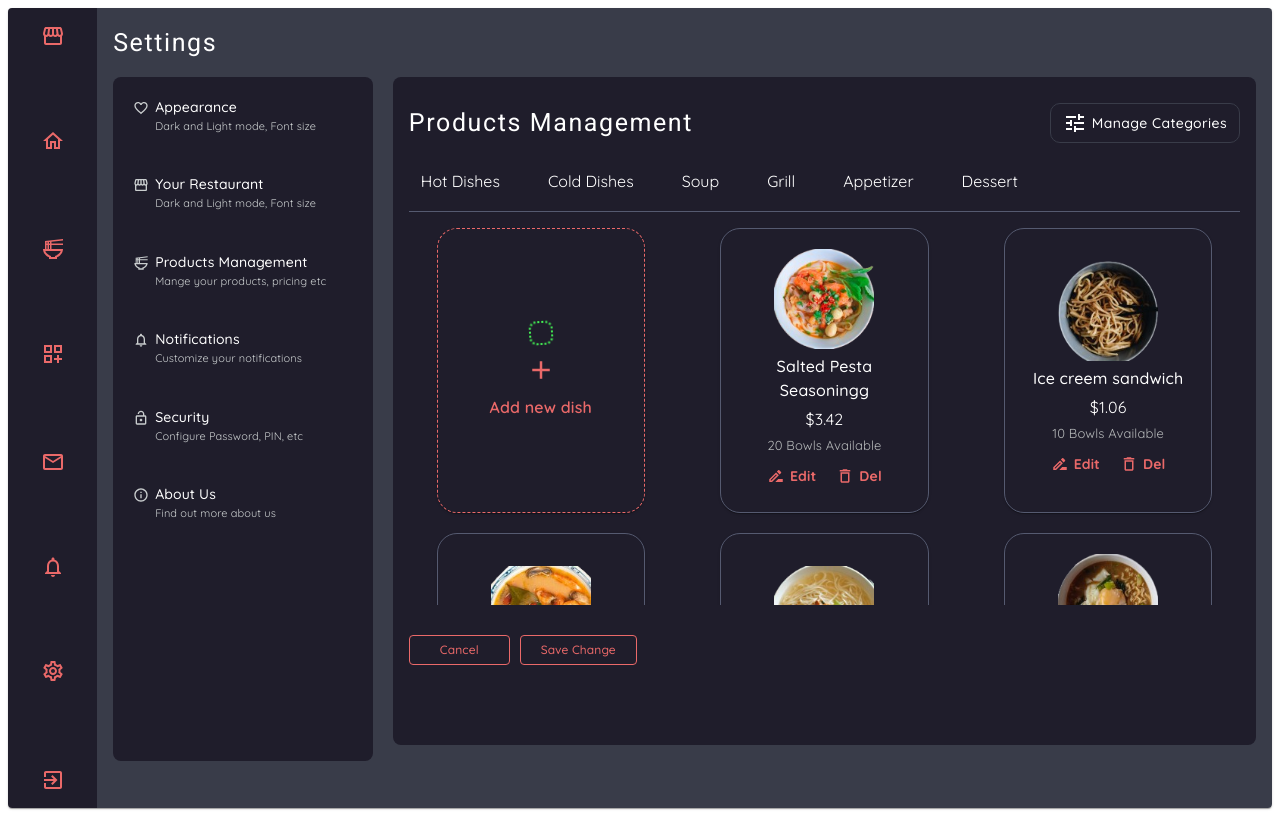
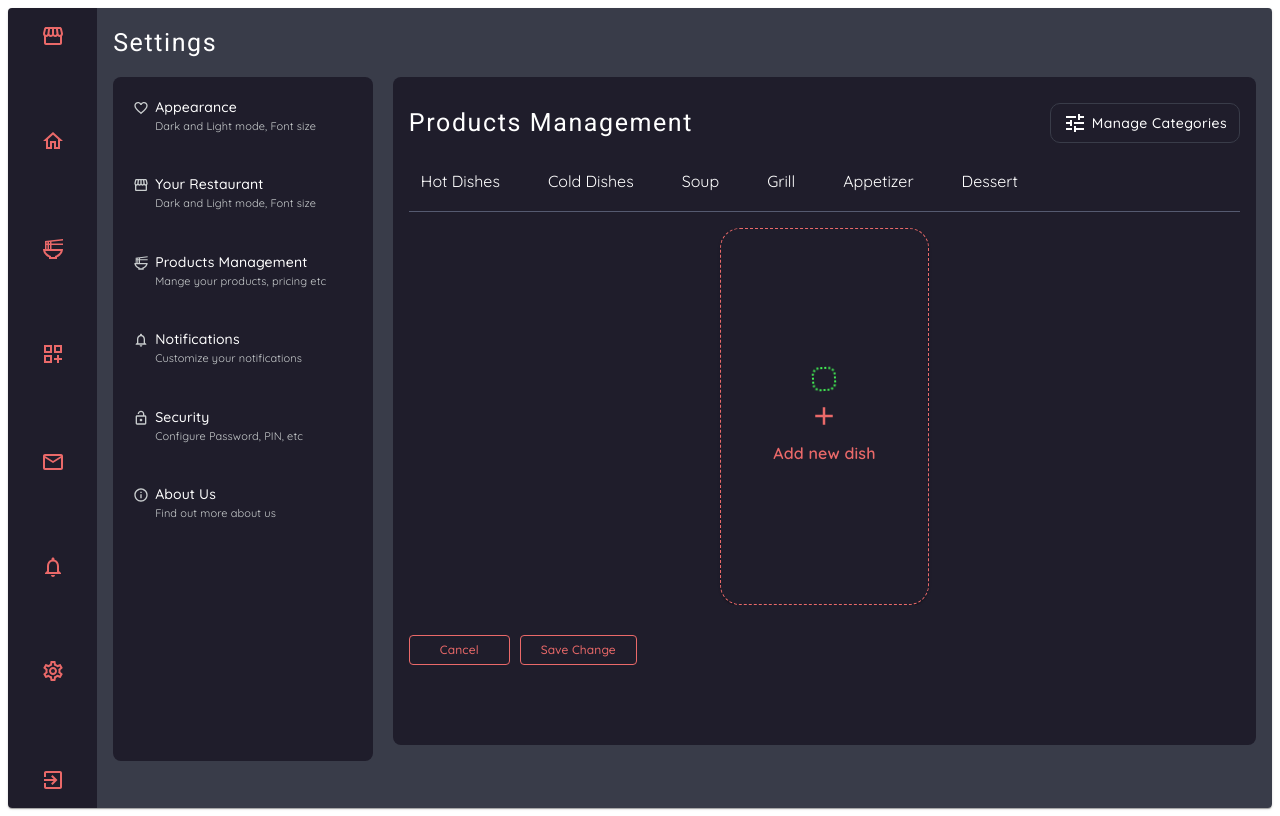
Before and after one commit to A-Richdom/FOOD-ORDERING-WEBITE, a React (Vite) app: page /settings in a window 1280 px wide. Built offline with nearby package versions, Linux system fonts and the light colour scheme.

Commit message:
Add custom styling for error messages in AddDishModal TextField

```diff
--- a/package.json
+++ b/package.json
@@ -20,7 +20,8 @@
     "react": "^18.3.1",
     "react-dom": "^18.3.1",
     "react-redux": "^9.1.2",
-    "react-router-dom": "^6.23.1"
+    "react-router-dom": "^6.23.1",
+    "redux-persist": "^6.0.0"
   },
   "devDependencies": {
     "@types/react": "^18.2.66",
--- a/src/Components/AddDishModal.jsx
+++ b/src/Components/AddDishModal.jsx
@@ -20,16 +20,29 @@ const useStyles = makeStyles((theme) => ({
             backgroundColor: '#555a70',
         },
     },
+    label: {
+        color: '#EA6969',
+        fontSize: '15px',
+        '&.Mui-focused': {
+            color: '#EA6969',
+        },
+    },
+    imagePreview: {
+        maxWidth: '100%',
+        maxHeight: '120px',
+        marginTop: '10px',
+        borderRadius: '5px',
+    },
     removeBorder: {
         '& .MuiOutlinedInput-root': {
             '& fieldset': {
-                borderColor: '#555a70',
+                borderColor: '#555a70 !important',
             },
             '&:hover fieldset': {
-                borderColor: '#555a70',
+                borderColor: '#555a70 !important',
             },
             '&.Mui-focused fieldset': {
-                border: '1px solid white',
+                border: '1px solid white !important',
                 borderColor: 'white',
             },
             '& .MuiInputBase-input': {
@@ -44,18 +57,24 @@ const useStyles = makeStyles((theme) => ({
             },
         },
     },
-    label: {
-        color: '#EA6969',
-        fontSize: '15px',
-        '&.Mui-focused': {
-            color: '#EA6969',
+    errorBorder: {
+        '& .MuiOutlinedInput-root': {
+            '& fieldset': {
+                borderColor: 'red !important',
+            },
+            '&:hover fieldset': {
+                borderColor: 'red !important',
+            },
+            '&.Mui-focused fieldset !important': {
+                border: '1px solid red',
+                borderColor: 'red',
+            },
         },
+        color: 'red'
     },
-    imagePreview: {
-        maxWidth: '100%',
-        maxHeight: '120px',
-        marginTop: '10px',
-        borderRadius: '5px',
+    errorHelperText: {
+        color: 'red !important',  // Customize the error message color here
+        fontSize: '0.875rem', // Adjust the font size if needed
     },
 }));
 
@@ -73,11 +92,16 @@ const AddDishModal = ({ open, onClose, onAddDish }) => {
     };
 
     const [dish, setDish] = useState(initialDishState);
+    const [price, setPrice] = useState('');
+    const [unitAvailable, setUnitAvailable] = useState('');
+    const [errors, setErrors] = useState({});
 
     useEffect(() => {
         const savedDishData = JSON.parse(localStorage.getItem('dishData'));
         if (savedDishData) {
-            setDish(savedDishData);
+            setDish(savedDishData)
+            setPrice(savedDishData.price ? parseFloat(savedDishData.price.replace('$', '')) : '');
+            setUnitAvailable(savedDishData.unit ? parseFloat(savedDishData.unitAvailable.replace('Bowls', '')) : '');
         }
     }, []);
 
@@ -88,34 +112,62 @@ const AddDishModal = ({ open, onClose, onAddDish }) => {
                 const file = files[0];
                 const reader = new FileReader();
                 reader.onloadend = () => {
+
                     const base64String = reader.result;
                     console.log('Base64String', base64String);
+
                     const newDish = {
                         ...dish,
                         imageFile: file,
                         imgSrc: base64String, //Base64 encoded image
                         imgName: file.name,
                     };
+
                     setDish(newDish);
+
                     //Save data to local storage
-                    localStorage.setItem('dishData', JSON.stringify(newDish))
+                    localStorage.setItem('dishData', JSON.stringify(newDish));
+
                     // Verify that the data is saved to localStorage
-                console.log('Saved Dish Data:', JSON.parse(localStorage.getItem('dishData')));
+                    console.log('Saved Dish Data:', JSON.parse(localStorage.getItem('dishData')));
                 };
+
                 reader.readAsDataURL(file);
             }
+        } else if (name === 'price') {
+            const rawValue = value.replace('$', '').replace(/[^0-9.]/g, '');
+            const formattedValue = rawValue ? `$${rawValue}` : '';
+            setDish({ ...dish, price: formattedValue });
+            setPrice(rawValue);
+        }
+        else if (name === 'unitAvailable') {
+            const rawValue = value.replace('$', '').replace(/[^0-9.]/g, '');
+            const formattedValue = rawValue ? `${rawValue} Bowls` : '';
+            setDish({ ...dish, unitAvailable: formattedValue });
+            setUnitAvailable(rawValue);
         }
         else {
             setDish({ ...dish, [name]: value });
         };
     };
+    const validationForm = () => {
+        const newErrors = {};
+        if (!dish.price) newErrors.price = 'Price is required';
+        if (!dish.unitAvailable) newErrors.unitAvailable = 'Unit is required';
+        setErrors(newErrors);
+        return Object.keys(newErrors).length === 0;
+    };
+
     const handleSubmit = (e) => {
         e.preventDefault();
-        onAddDish(dish);
-        setDish(initialDishState);
-        onClose();
+        if (validationForm()) {
+            onAddDish(dish);
+            setDish(initialDishState);
+            setPrice('');
+            setUnitAvailable('');
+            onClose();
+        }
     };
-
 
     return (
         <>
@@ -178,23 +230,37 @@ const AddDishModal = ({ open, onClose, onAddDish }) => {
                         value={dish.name}
                         onChange={handleChange}
                     />
-                    <TextField className={classes.removeBorder}
+                    <TextField className={errors.price ? classes.errorBorder : classes.removeBorder}
                         margin="normal"
                         label="Price"
                         fullWidth
                         name="price"
-                        type='number'
+                        type='text'
                         value={dish.price}
                         onChange={handleChange}
+                        errors={!!errors.price}
+                        helperText={errors.price}
+                        FormHelperTextProps={{
+                            classes: {
+                                root: classes.errorHelperText,
+                            },
+                        }}
                     />
-                    <TextField className={classes.removeBorder}
+                    <TextField className={errors.unitAvailable ? classes.errorBorder : classes.removeBorder}
                         margin="normal"
                         label="Units Available"
                         fullWidth
                         name="unitAvailable"
-                        type='number'
+                        type='text'
                         value={dish.unitAvailable}
                         onChange={handleChange}
+                        errors={!!errors.unitAvailable}
+                        helperText={errors.unitAvailable}
+                        FormHelperTextProps={{
+                            classes: {
+                                root: classes.errorHelperText,
+                            },
+                        }}
                     />
                     <TextField className={classes.removeBorder}
                         margin="normal"
--- a/src/Components/DishesOrdering.jsx
+++ b/src/Components/DishesOrdering.jsx
@@ -8,7 +8,7 @@ import { useSelector } from 'react-redux';
 const useStyles = makeStyles((theme) => ({
 
     dishesOrdering: {
-        height: '14% !important',
+        height: '50% !important',
         width: '100%',
         paddingTop: '10px',
     },
--- a/src/Components/FEATURES/DishesSlice.js
+++ b/src/Components/FEATURES/DishesSlice.js
@@ -1,121 +1,122 @@
 import { createSlice } from "@reduxjs/toolkit";
 
-const initialState =  {
-    dishes: [
-        {
-            id: 0,
-            imgSrc: 'DishImages/img1.png',
-            name: 'Salted Pesta Seasoningg',
-            price: '$3.42',
-            unitAvailable: '20 Bowls Available',
-            quantity: '3',
-            totalPrice: '$10.26',
-        },
-        {
-            id: 1,
-            imgSrc: 'DishImages/img2.png',
-            name: 'Ice creem sandwich',
-            price: '$1.06',
-            unitAvailable: '10 Bowls Available',
-            quantity: '6',
-            totalPrice: '$20.56',
-        },
-        {
-            id: 2,
-            imgSrc: 'DishImages/img3.png',
-            name: 'Spicy Instant Noodles',
-            price: '$1.33',
-            unitAvailable: '5 Bowls Available',
-            quantity: '9',
-            totalPrice: '$105.50',
-        },
-        {
-            id: 3,
-            imgSrc: 'DishImages/img4.png',
-            name: 'Fresh Youghout',
-            price: '$3.33',
-            unitAvailable: '4 Bowls Available',
-            quantity: '2',
-            totalPrice: '$20.89',
-        },
-        {
-            id: 4,
-            imgSrc: 'DishImages/img5.png',
-            name: 'Salted pasta with asorted meat',
-            price: '$2.33',
-            unitAvailable: '15 Bowls Available',
-            quantity: '35',
-            totalPrice: '$70.00',
-        },
-        {
-            id: 5,
-            imgSrc: 'DishImages/img6.png',
-            name: 'Instant Noodles with egg',
-            price: '$10.33',
-            unitAvailable: '10 Bowls Available',
-            quantity: '1',
-            totalPrice: '$10.56',
-        },
-        {
-            id: 6,
-            imgSrc: 'DishImages/img1.png',
-            name: 'Salted Pasta Seasooning',
-            price: '$3.42',
-            unitAvailable: '20 Bowls Available',
-            quantity: '120',
-            totalPrice: '$490.45',
-        },
-        {
-            id: 7,
-            imgSrc: 'DishImages/img2.png',
-            name: 'Ice cream sandwich',
-            price: '$1.06',
-            unitAvailable: '3 Bowls Available',
-            quantity: '3',
-            totalPrice: '$23.11',
-        },
-        {
-            id: 8,
-            imgSrc: 'DishImages/img3.png',
-            name: 'Spicy Instant Noodles',
-            price: '$1.33',
-            unitAvailable: '10 Bowls Available',
-            quantity: '25',
-            totalPrice: '$24.33',
-        },
-        {
-            id: 9,
-            imgSrc: 'DishImages/img4.png',
-            name: 'Fresh Yooughout',
-            price: '$3.33',
-            unitAvailable: '20 Bowl Available',
-            quantity: '3',
-            totalPrice: '$10.11',
-        },
-        {
-            id: 10,
-            imgSrc: 'DishImages/img5.png',
-            name: 'Salted pasta with assorted fish',
-            price: '$2.33',
-            unitAvailable: '20 Bowl Available',
-            quantity: '10',
-            totalPrice: '$4.76',
-        },
-        {
-            id: 11,
-            imgSrc: 'DishImages/img5.png',
-            name: 'Salted pastaa with assorted meat',
-            price: '$2.33',
-            unitAvailable: '15 Bowls Available',
-            quantity: '11',
-            totalPrice: '$22.33',
-        },
-],
+const initialState = {
+    //     dishes: [
+    //         {
+    //             id: 0,
+    //             imgSrc: 'DishImages/img1.png',
+    //             name: 'Salted Pesta Seasoningg',
+    //             price: '$3.42',
+    //             unitAvailable: '20 Bowls Available',
+    //             quantity: '3',
+    //             totalPrice: '$10.26',
+    //         },
+    //         {
+    //             id: 1,
+    //             imgSrc: 'DishImages/img2.png',
+    //             name: 'Ice creem sandwich',
+    //             price: '$1.06',
+    //             unitAvailable: '10 Bowls Available',
+    //             quantity: '6',
+    //             totalPrice: '$20.56',
+    //         },
+    //         {
+    //             id: 2,
+    //             imgSrc: 'DishImages/img3.png',
+    //             name: 'Spicy Instant Noodles',
+    //             price: '$1.33',
+    //             unitAvailable: '5 Bowls Available',
+    //             quantity: '9',
+    //             totalPrice: '$105.50',
+    //         },
+    //         {
+    //             id: 3,
+    //             imgSrc: 'DishImages/img4.png',
+    //             name: 'Fresh Youghout',
+    //             price: '$3.33',
+    //             unitAvailable: '4 Bowls Available',
+    //             quantity: '2',
+    //             totalPrice: '$20.89',
+    //         },
+    //         {
+    //             id: 4,
+    //             imgSrc: 'DishImages/img5.png',
+    //             name: 'Salted pasta with asorted meat',
+    //             price: '$2.33',
+    //             unitAvailable: '15 Bowls Available',
+    //             quantity: '35',
+    //             totalPrice: '$70.00',
+    //         },
+    //         {
+    //             id: 5,
+    //             imgSrc: 'DishImages/img6.png',
+    //             name: 'Instant Noodles with egg',
+    //             price: '$10.33',
+    //             unitAvailable: '10 Bowls Available',
+    //             quantity: '1',
+    //             totalPrice: '$10.56',
+    //         },
+    //         {
+    //             id: 6,
+    //             imgSrc: 'DishImages/img1.png',
+    //             name: 'Salted Pasta Seasooning',
+    //             price: '$3.42',
+    //             unitAvailable: '20 Bowls Available',
+    //             quantity: '120',
+    //             totalPrice: '$490.45',
+    //         },
+    //         {
+    //             id: 7,
+    //             imgSrc: 'DishImages/img2.png',
+    //             name: 'Ice cream sandwich',
+    //             price: '$1.06',
+    //             unitAvailable: '3 Bowls Available',
+    //             quantity: '3',
+    //             totalPrice: '$23.11',
+    //         },
+    //         {
+    //             id: 8,
+    //             imgSrc: 'DishImages/img3.png',
+    //             name: 'Spicy Instant Noodles',
+    //             price: '$1.33',
+    //             unitAvailable: '10 Bowls Available',
+    //             quantity: '25',
+    //             totalPrice: '$24.33',
+    //         },
+    //         {
+    //             id: 9,
+    //             imgSrc: 'DishImages/img4.png',
+    //             name: 'Fresh Yooughout',
+    //             price: '$3.33',
+    //             unitAvailable: '20 Bowl Available',
+    //             quantity: '3',
+    //             totalPrice: '$10.11',
+    //         },
+    //         {
+    //             id: 10,
+    //             imgSrc: 'DishImages/img5.png',
+    //             name: 'Salted pasta with assorted fish',
+    //             price: '$2.33',
+    //             unitAvailable: '20 Bowl Available',
+    //             quantity: '10',
+    //             totalPrice: '$4.76',
+    //         },
+    //         {
+    //             id: 11,
+    //             imgSrc: 'DishImages/img5.png',
+    //             name: 'Salted pastaa with assorted meat',
+    //             price: '$2.33',
+    //             unitAvailable: '15 Bowls Available',
+    //             quantity: '11',
+    //             totalPrice: '$22.33',
+    //         },
+    // ],
+    dishes: [],
     isLoading: false,
-    isError: '',
+    isError: false,
 };
 
-console.log("Initial state", initialState);
+console.log("Initial state", initialState.id);
 
 
 const dishesSlice = createSlice({
@@ -128,8 +129,9 @@ const dishesSlice = createSlice({
             console.log("New state after adding dish:", state.dishes); // Log new state
         },
         deleteDish: (state, action) => {
-            console.log('Deleting Dish with ID:', action.payload);
-            state.dishes = state.dishes.filter(dish => dish.id !== action.payload);
+            const id = action.payload
+            console.log('Reducer received ID:', id); // Check ID here
+            state.dishes = state.dishes.filter(dish => dish.id !== id);
             console.log('New state after deleting dish:', state.dishes);
         },
 
--- a/src/Components/Settings.jsx
+++ b/src/Components/Settings.jsx
@@ -20,7 +20,7 @@ import AddOutlinedIcon from '@mui/icons-material/AddOutlined';
 import { Link } from 'react-router-dom';
 import { useDispatch, useSelector } from 'react-redux';
 import { addDish, deleteDish } from './FEATURES/DishesSlice';
-// import AddDishModal from './AddDishModal';
+import AddDishModal from './AddDishModal';
 
 
 const useStyles = makeStyles((theme) => ({
@@ -227,11 +227,11 @@ const useStyles = makeStyles((theme) => ({
             height: '60px'
         }
     },
-    priceQuantity: {
+    priceAndUnit: {
         display: 'flex !important',
         alignItems: 'center',
         justifyContent: 'center',
-        gap: '10px'
+        gap: '6px'
     },
     dishCardFooter: {
         display: 'flex',
@@ -252,7 +252,7 @@ const Settings = () => {
     //Update State Using Redux..//
     const dispatch = useDispatch();
     const dishesData = useSelector((state) => state.dishes.dishes);
-    console.log(dishesData);
+    console.log(dishesData.id);
     const isLoading = useSelector((state) => state.dishes.isLoading);
     const isError = useSelector((state) => state.dishes.isError);
 
@@ -269,9 +269,15 @@ const Settings = () => {
         dispatch(addDish(dish))
         handleCloseModal();
     };
+
     const handleDeleteDish = (id) => {
         console.log('Deleted dish:', id);
+        if (id !== undefined) {
             dispatch(deleteDish(id))
+        }
+        else {
+            console.log('ID is undefined');;
+        }
     };
 
 
@@ -527,24 +533,29 @@ const Settings = () => {
                                     ) : isError ? (
                                         <Typography>Error loading dishes</Typography>
                                     ) : (
-                                        dishesData && dishesData.map((dish, i) => (
-                                            <Card key={dish._id} className={classes.dishCard} >
+                                        dishesData && dishesData.map((dish) => (
+                                            <Card key={dish.id} className={classes.dishCard} >
+
                                                 <img src={dish.imgSrc} alt={dish.name}
                                                     className={classes.dishImg}
                                                 />
                                                 <Typography className={classes.dishName} sx={{ fontFamily: 'Quicksand', fontWeight: '500', color: 'white', }}>
                                                     {dish.name}
                                                 </Typography>
+                                                <div className={classes.priceAndUnit}>
                                                     <span>
-                                                    <Typography className={classes.dishPrice} sx={{ fontFamily: 'Quicksand', color: 'white', }}>
+                                                        <Typography className={classes.dishPrice} sx={{ fontFamily: 'Quicksand', fontSize: '13px', color: '#b5b8b9', }}>
                                                             {dish.price}
                                                         </Typography>
                                                     </span>
+                                                    <CircleIcon sx={{ fontSize: '5px', color: '#b5b8b9'}}/>
                                                     <span>
                                                         <Typography className={classes.dishUnit} sx={{ fontFamily: 'Quicksand', color: '#b5b8b9', fontSize: '13px' }}>
                                                             {dish.unitAvailable}
                                                         </Typography>
                                                     </span>
+                                                </div>
+
                                                 <div className={classes.dishCardFooter}>
 
                                                     <Button variant="outlined" sx={{
@@ -566,7 +577,7 @@ const Settings = () => {
                                                         </Typography>
                                                     </Button>
 
-                                                    <Button variant="outlined" onClick={() => handleDeleteDish(i)}  sx={{
+                                                    <Button variant="outlined" onClick={() => handleDeleteDish(dish.id)} sx={{
                                                         textTransform: 'none', color: 'white', fontFamily: 'Quicksand', fontSize: '14px', margin: '0px', paddingLeft: '10px', paddingRight: '10px', border: 'none',
                                                         '&:hover': {
                                                             border: 'none',
@@ -631,7 +642,7 @@ const Settings = () => {
                     </div>
                 </CardContent>
             </Card>
-            {/* <AddDishModal open={modalOpen} onClose={handleCloseModal} onAddDish={handleAddDish} /> */}
+            <AddDishModal open={modalOpen} onClose={handleCloseModal} onAddDish={handleAddDish} />
         </div>
     )
 }
```
Also changed, not shown: src/Components/FEATURES/Store.js (+23 -3 lines), src/Components/Homepage.jsx (+7 -7 lines), src/main.jsx (+6 -3 lines), 1 other file (tests, documents, lock files or other folders). Lines whose indentation alone changed are shown as unchanged.
